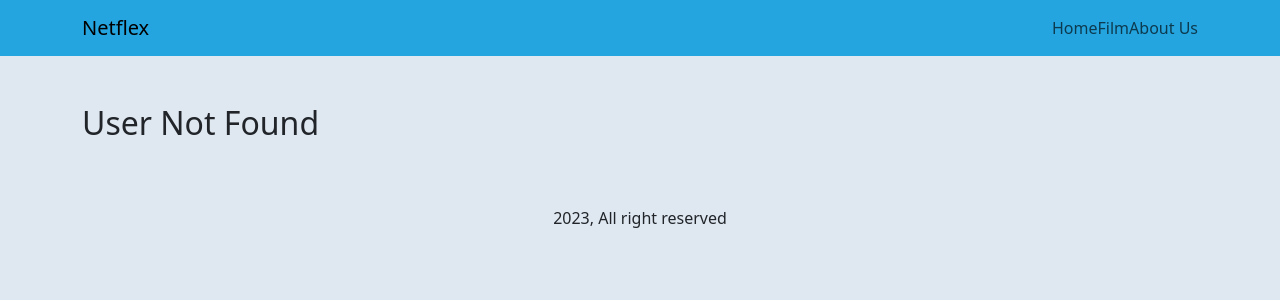
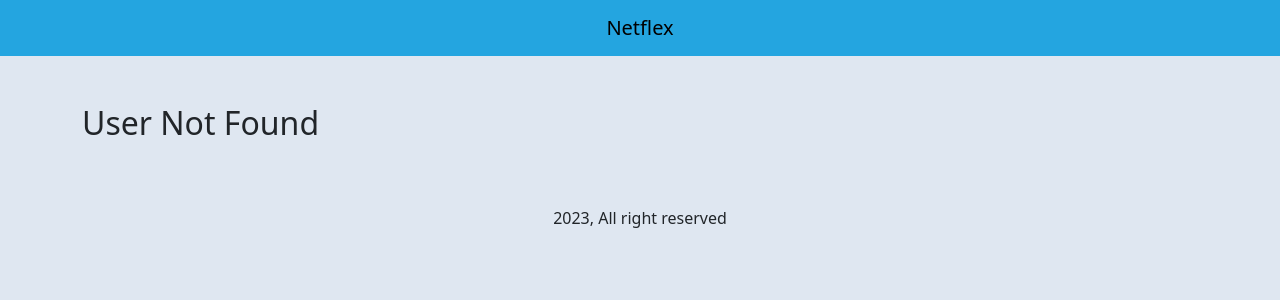
Before and after one commit to Sefdine/Movielens-ALS-recommandation, a Flask app: template web/templates/index.html in a window 1280 px wide. Shown: the top 300 px of the page. Run offline with Flask 3, Linux system fonts and the light colour scheme; the template is opened without the code that fills it, so the values that code supplies are empty; parts of the project's set-up code (start-up, migrations or seed data) failed here and were passed over.

Commit message:
feat: add template for web api

```diff
--- a/web/templates/index.html
+++ b/web/templates/index.html
@@ -30,12 +30,7 @@
     <header>
       <nav class="navbar" style="background-color: rgb(36, 165, 224);">
         <div class="container">
-          <a class="navbar-brand ml-4" href="/">Netflex</a>
-          <div class="navbar-nav d-flex flex-row">
-            <a class="nav-link mr-3" href="/">Home</a>
-            <a class="nav-link ml-3 mr-3" href="#">Film</a>
-            <a class="nav-link mr-3" href="#">About Us</a>
-          </div>
+          <a class="navbar-brand m-auto" href="/">Netflex</a>
         </div>
       </nav>
 
@@ -58,7 +53,8 @@
                 {% for movie in movies %}
                 <div class="col mb-4">
                     <div class="card" style="width: 23rem;">
-                        <img src="https://www.themoviedb.org/t/p/w300_and_h450_bestv2{{ movie._source.poster_path }}" style="width: 400px;height: 300px;" class="card-img-top img-fluid" alt="...">
+                      <img src="{{ url_for('static', filename='movie.png') }}" style="width: 400px; height: 300px;" class="card-img-top img-fluid" alt="...">
+
                         <div class="card-body">
                             <h5 class="card-title">{{movie._source.title}}</h5>
                         </div>
```
